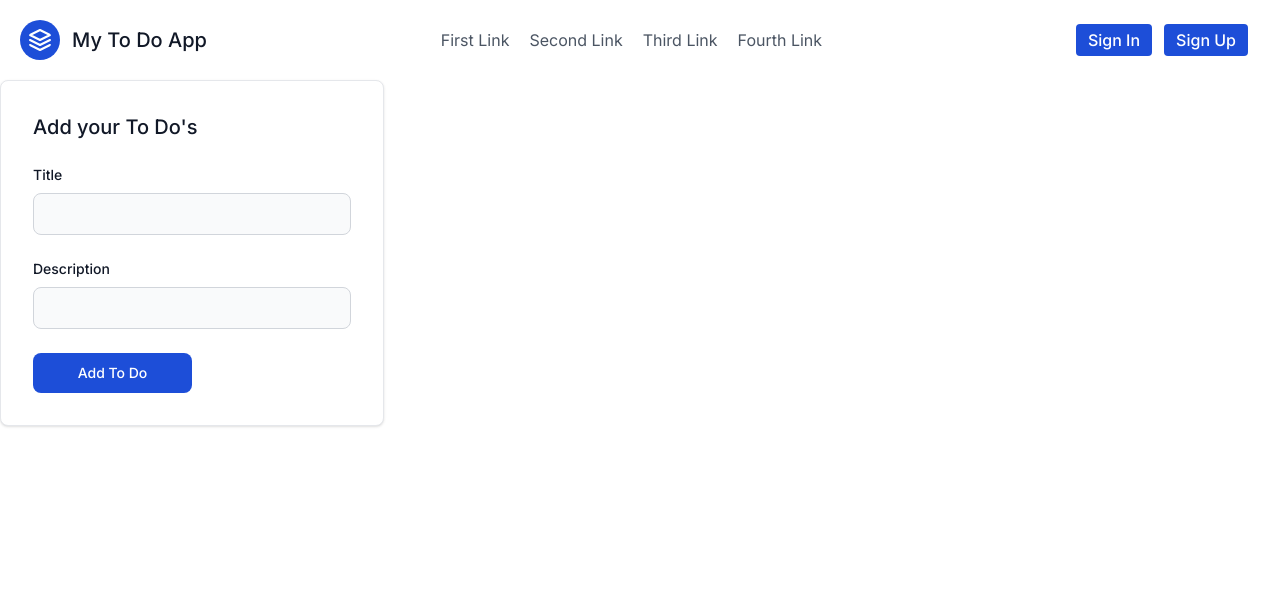
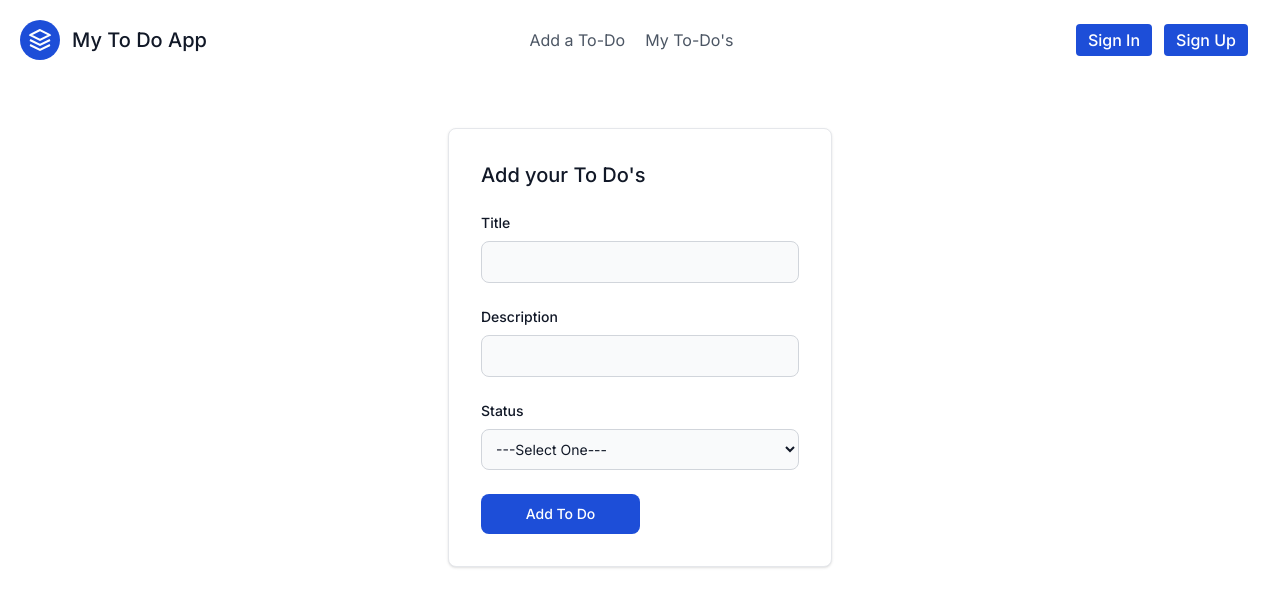
Before and after one commit to khaleelsheikh/todo-app, a Next.js app: page /add in a window 1280 px wide. Shown: the top 606 px of the page. Built offline with nearby package versions, Linux system fonts and the light colour scheme.

Commit message:
creating and conecting to mongo db

```diff
--- a/app/add/AddToDo.js
+++ b/app/add/AddToDo.js
@@ -12,6 +12,7 @@ export default function AddTodo({ addToDo }) {
 
   return (
     <>
+      <div className="flex justify-center mt-12">
         <div className="w-full max-w-sm p-4 bg-white border border-gray-200 rounded-lg shadow sm:p-6 md:p-8 dark:bg-gray-800 dark:border-gray-700">
           <form className="space-y-6" onSubmit={handleSubmit}>
             <h5 className="text-xl font-medium text-gray-900 dark:text-white">
@@ -47,6 +48,28 @@ export default function AddTodo({ addToDo }) {
                 required
               />
             </div>
+            <div>
+              <label
+                htmlFor="status"
+                className="block mb-2 text-sm font-medium text-gray-900 dark:text-white"
+              >
+                Status
+              </label>
+              <select
+                // type="text"
+                name="status"
+                id="status"
+                value={0}
+                className="bg-gray-50 border border-gray-300 text-gray-900 text-sm rounded-lg focus:ring-blue-500 focus:border-blue-500 block w-full p-2.5 dark:bg-gray-600 dark:border-gray-500 dark:placeholder-gray-400 dark:text-white"
+                required
+              >
+                <option value={0} disabled>
+                  ---Select One---
+                </option>
+                <option value={1}>In Progress</option>
+                <option value={2}>Completed</option>
+              </select>
+            </div>
             <button
               type="submit"
               className="w-1/2 text-white bg-blue-700 hover:bg-blue-800 focus:ring-4 focus:outline-none focus:ring-blue-300 font-medium rounded-lg text-sm px-5 py-2.5 text-center dark:bg-blue-600 dark:hover:bg-blue-700 dark:focus:ring-blue-800"
@@ -55,6 +78,7 @@ export default function AddTodo({ addToDo }) {
             </button>
           </form>
         </div>
+      </div>
     </>
   );
 }
--- a/app/components/Header.js
+++ b/app/components/Header.js
@@ -7,36 +7,27 @@ export default function Header() {
     <>
       <header className="text-gray-600 body-font">
         <div className="container mx-auto flex flex-wrap p-5 flex-col md:flex-row items-center">
-          <Link
-            href="#"
-            className="flex title-font font-medium items-center text-gray-900 mb-4 md:mb-0"
-          >
+          <div className="flex title-font font-medium items-center text-gray-900 mb-4 md:mb-0">
             <svg
               xmlns="http://www.w3.org/2000/svg"
               fill="none"
               stroke="currentColor"
-              stroke-linecap="round"
-              stroke-linejoin="round"
-              stroke-width="2"
+              strokeLineCap="round"
+              strokeLineJoin="round"
+              strokeWidth="2"
               className="w-10 h-10 text-white p-2 bg-blue-700 rounded-full"
               viewBox="0 0 24 24"
             >
               <path d="M12 2L2 7l10 5 10-5-10-5zM2 17l10 5 10-5M2 12l10 5 10-5"></path>
             </svg>
             <span className="ml-3 text-xl">My To Do App</span>
-          </Link>
+          </div>
           <nav className="md:ml-auto md:mr-auto flex flex-wrap items-center text-base justify-center">
-            <Link href="#" className="mr-5 hover:text-gray-900">
-              First Link
+            <Link href="/add" className="mr-5 hover:text-sky-500">
+              Add a To-Do
             </Link>
-            <Link href="#" className="mr-5 hover:text-gray-900">
-              Second Link
-            </Link>
-            <Link href="#" className="mr-5 hover:text-gray-900">
-              Third Link
-            </Link>
-            <Link href="#" className="mr-5 hover:text-gray-900">
-              Fourth Link
+            <Link href="#" className="mr-5 hover:text-sky-500">
+              My To-Do's
             </Link>
           </nav>
           <Link
--- /dev/null
+++ b/app/users/UsersPage.js
@@ -0,0 +1,14 @@
+// Import the necessary Next.js components
+import Link from "next/link";
+
+export default function UsersPage() {
+  return (
+    <>
+      <div className="flex justify-center mt-12">
+        <ul>
+          <li></li>
+        </ul>
+      </div>
+    </>
+  );
+}
--- /dev/null
+++ b/app/users/page.js
@@ -0,0 +1,12 @@
+"use client";
+import React, { useState } from "react";
+import Header from "../components/Header";
+import Login from "./UsersPage";
+
+export default function LoginPage() {
+  return (
+    <>
+      <Header />
+    </>
+  );
+}
--- /dev/null
+++ b/helper/db.js
@@ -0,0 +1,6 @@
+import mongoose from "mongoose";
+
+export const connectDb = async () => {
+  try {
+  } catch (error) {}
+};
--- a/package.json
+++ b/package.json
@@ -12,8 +12,9 @@
     "autoprefixer": "10.4.15",
     "eslint": "8.49.0",
     "eslint-config-next": "13.4.19",
-    "next": "13.4.19",
-    "postcss": "8.4.29",
+    "mongoose": "^7.6.0",
+    "next": "^13.5.4",
+    "postcss": "^8.4.31",
     "react": "18.2.0",
     "react-dom": "18.2.0",
     "tailwindcss": "3.3.3"
```
Also changed, not shown: 1 other file (tests, documents, lock files or other folders). Lines whose indentation alone changed are shown as unchanged.
